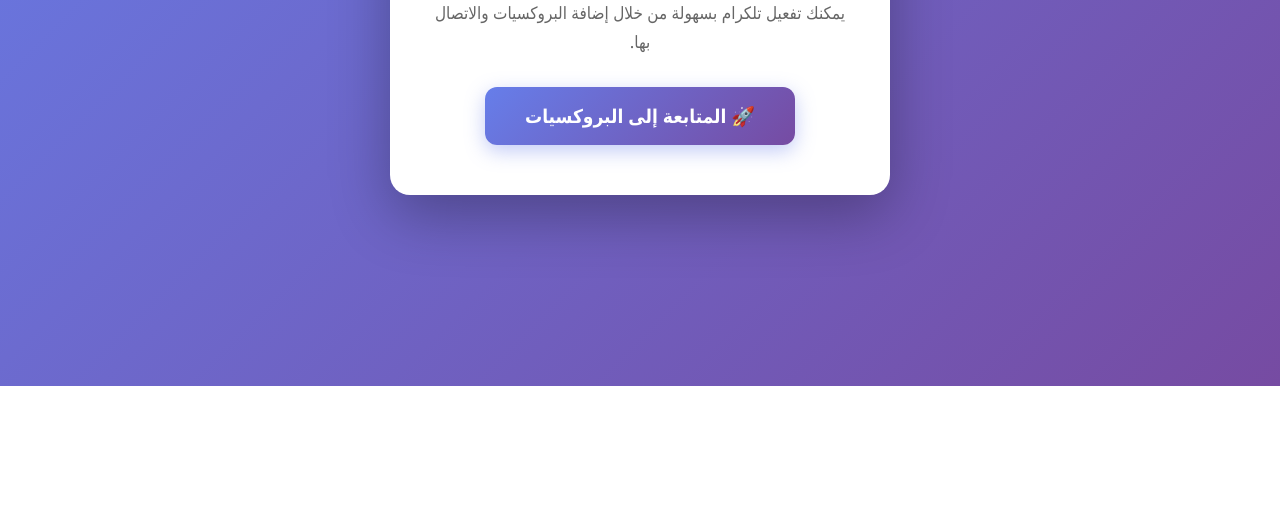
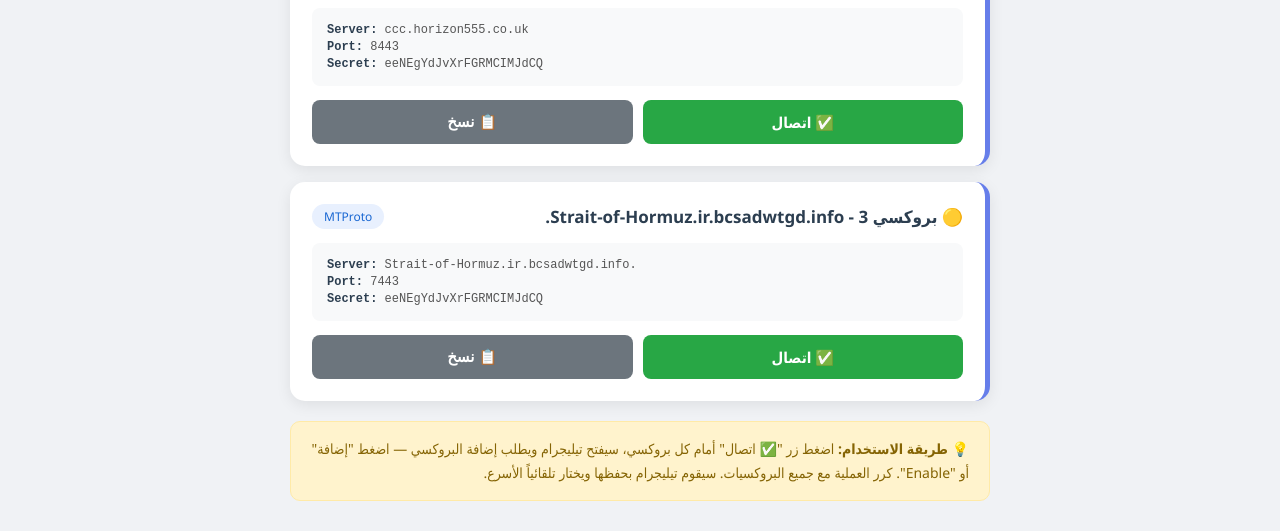
Before and after one commit to MUSTAFA-mbx5/1, a plain HTML site: page proxies.html in a window 1280 px wide. Shown: the part 414-945 px from the top of the page. Before the commit the page ends 800 px from the top, so only its background shows below. Drawn offline with Linux system fonts and the light colour scheme.

Commit message:
Update proxies.html

```diff
--- a/proxies.html
+++ b/proxies.html
@@ -3,54 +3,187 @@
 <head>
     <meta charset="UTF-8">
     <meta name="viewport" content="width=device-width, initial-scale=1.0">
-    <title>مكتبة المصطفى</title>
+    <title>البروكسيات - مكتبة المصطفى</title>
     <style>
         * { box-sizing: border-box; margin: 0; padding: 0; }
         body {
             font-family: 'Segoe UI', Tahoma, sans-serif;
+            background: #f0f2f5;
             min-height: 100vh;
-            background: linear-gradient(135deg, #667eea 0%, #764ba2 100%);
+            padding: 30px 20px;
+        }
+        .container { max-width: 700px; margin: 0 auto; }
+        .header { text-align: center; margin-bottom: 30px; }
+        .header h1 { color: #2c3e50; font-size: 26px; margin-bottom: 10px; }
+        .header p { color: #666; font-size: 15px; }
+
+        .proxy-card {
+            background: white;
+            border-radius: 15px;
+            padding: 22px;
+            margin-bottom: 16px;
+            box-shadow: 0 4px 15px rgba(0,0,0,0.08);
+            border-right: 5px solid #667eea;
+        }
+        .proxy-header {
             display: flex;
+            justify-content: space-between;
             align-items: center;
-            justify-content: center;
-            padding: 20px;
+            margin-bottom: 14px;
+            flex-wrap: wrap;
+            gap: 8px;
         }
-        .card {
-            background: white;
+        .proxy-name { font-size: 17px; font-weight: bold; color: #2c3e50; }
+        .proxy-badge {
+            background: #e8f0fe;
+            color: #1967d2;
+            padding: 4px 12px;
             border-radius: 20px;
-            padding: 50px 40px;
-            max-width: 500px;
-            width: 100%;
-            text-align: center;
-            box-shadow: 0 20px 60px rgba(0,0,0,0.3);
+            font-size: 12px;
         }
-        .emoji { font-size: 70px; margin-bottom: 20px; }
-        h1 { color: #2c3e50; font-size: 30px; margin-bottom: 15px; }
-        p { color: #666; font-size: 17px; line-height: 1.7; margin-bottom: 30px; }
+        .proxy-info {
+            background: #f8f9fa;
+            padding: 12px 15px;
+            border-radius: 8px;
+            margin-bottom: 14px;
+            font-family: monospace;
+            font-size: 12px;
+            color: #555;
+            word-break: break-all;
+            direction: ltr;
+            text-align: left;
+        }
+        .proxy-info div { margin: 3px 0; }
+        .proxy-info span { color: #2c3e50; font-weight: bold; }
+
+        .actions { display: flex; gap: 10px; }
         .btn {
-            display: inline-block;
-            padding: 16px 40px;
-            font-size: 19px;
+            flex: 1;
+            padding: 12px 18px;
+            font-size: 15px;
             font-weight: bold;
             color: white;
+            border: none;
+            border-radius: 8px;
+            cursor: pointer;
             text-decoration: none;
-            border-radius: 12px;
-            background: linear-gradient(135deg, #667eea 0%, #764ba2 100%);
-            transition: transform 0.2s, box-shadow 0.2s;
-            box-shadow: 0 6px 20px rgba(102,126,234,0.4);
+            text-align: center;
+            display: block;
+            transition: opacity 0.2s;
         }
-        .btn:hover {
-            transform: translateY(-2px);
-            box-shadow: 0 10px 25px rgba(102,126,234,0.5);
+        .btn:hover { opacity: 0.88; }
+        .btn-connect { background: #28a745; }
+        .btn-copy { background: #6c757d; }
+
+        .notice {
+            background: #fff3cd;
+            border: 1px solid #ffeaa7;
+            color: #856404;
+            padding: 15px 20px;
+            border-radius: 10px;
+            margin-top: 20px;
+            font-size: 14px;
+            line-height: 1.7;
+        }
+
+        .toast {
+            position: fixed;
+            bottom: 30px;
+            left: 50%;
+            transform: translateX(-50%) translateY(100px);
+            background: #333;
+            color: white;
+            padding: 12px 25px;
+            border-radius: 8px;
+            opacity: 0;
+            transition: all 0.3s;
+            z-index: 1000;
+        }
+        .toast.show {
+            transform: translateX(-50%) translateY(0);
+            opacity: 1;
+        }
+
+        .error-box {
+            background: #f8d7da;
+            color: #721c24;
+            padding: 20px;
+            border-radius: 10px;
+            text-align: center;
+            font-size: 15px;
         }
     </style>
 </head>
 <body>
-    <div class="card">
-        <div class="emoji">📚</div>
-        <h1>مرحباً بك في مكتبة المصطفى</h1>
-        <p>يمكنك تفعيل تلكرام بسهولة من خلال إضافة البروكسيات والاتصال بها.</p>
-        <a href="proxies.html" class="btn">🚀 المتابعة إلى البروكسيات</a>
+    <div class="container">
+        <div class="header">
+            <h1>🔌 بروكسيات مكتبة المصطفى</h1>
+            <p>اضغط "اتصال" أمام كل بروكسي لإضافته إلى تيليجرام</p>
+        </div>
+
+        <!-- سيتم إدراج البروكسيات تلقائياً من data.js -->
+        <div id="proxiesContainer"></div>
+
+        <div class="notice">
+            💡 <b>طريقة الاستخدام:</b> اضغط زر "✅ اتصال" أمام كل بروكسي، سيفتح تيليجرام ويطلب إضافة البروكسي — اضغط "إضافة" أو "Enable". كرر العملية مع جميع البروكسيات. سيقوم تيليجرام بحفظها ويختار تلقائياً الأسرع.
+        </div>
     </div>
+
+    <div class="toast" id="toast">✅ تم النسخ بنجاح</div>
+
+    <!-- تحميل ملف البيانات -->
+    <script src="data.js"></script>
+
+    <script>
+        (function() {
+            const container = document.getElementById('proxiesContainer');
+
+            // التحقق من وجود ملف البيانات
+            if (typeof CONFIG === 'undefined' || !CONFIG.proxies) {
+                container.innerHTML = '<div class="error-box">⚠️ لم يتم العثور على ملف البيانات data.js أو أنه غير صالح. تأكد من رفعه بجانب هذا الملف.</div>';
+                return;
+            }
+
+            // بناء رابط البروكسي بصيغة tg://
+            function buildProxyLink(p) {
+                return `tg://proxy?server=${encodeURIComponent(p.server)}&port=${p.port}&secret=${encodeURIComponent(p.secret)}`;
+            }
+
+            // إدراج كل بروكسي في الصفحة
+            CONFIG.proxies.forEach(function(p) {
+                const link = buildProxyLink(p);
+                const card = document.createElement('div');
+                card.className = 'proxy-card';
+                card.innerHTML = `
+                    <div class="proxy-header">
+                        <div class="proxy-name">${p.name}</div>
+                        <div class="proxy-badge">MTProto</div>
+                    </div>
+                    <div class="proxy-info">
+                        <div><span>Server:</span> ${p.server}</div>
+                        <div><span>Port:</span> ${p.port}</div>
+                        <div><span>Secret:</span> ${p.secret}</div>
+                    </div>
+                    <div class="actions">
+                        <a href="${link}" class="btn btn-connect">✅ اتصال</a>
+                        <button class="btn btn-copy" data-link="${link}">📋 نسخ</button>
+                    </div>
+                `;
+                container.appendChild(card);
+            });
+
+            // تفعيل أزرار النسخ
+            container.querySelectorAll('.btn-copy').forEach(function(btn) {
+                btn.addEventListener('click', function() {
+                    const link = btn.getAttribute('data-link');
+                    navigator.clipboard.writeText(link).then(function() {
+                        const toast = document.getElementById('toast');
+                        toast.classList.add('show');
+                        setTimeout(() => toast.classList.remove('show'), 2000);
+                    });
+                });
+            });
+        })();
+    </script>
 </body>
 </html>
```
